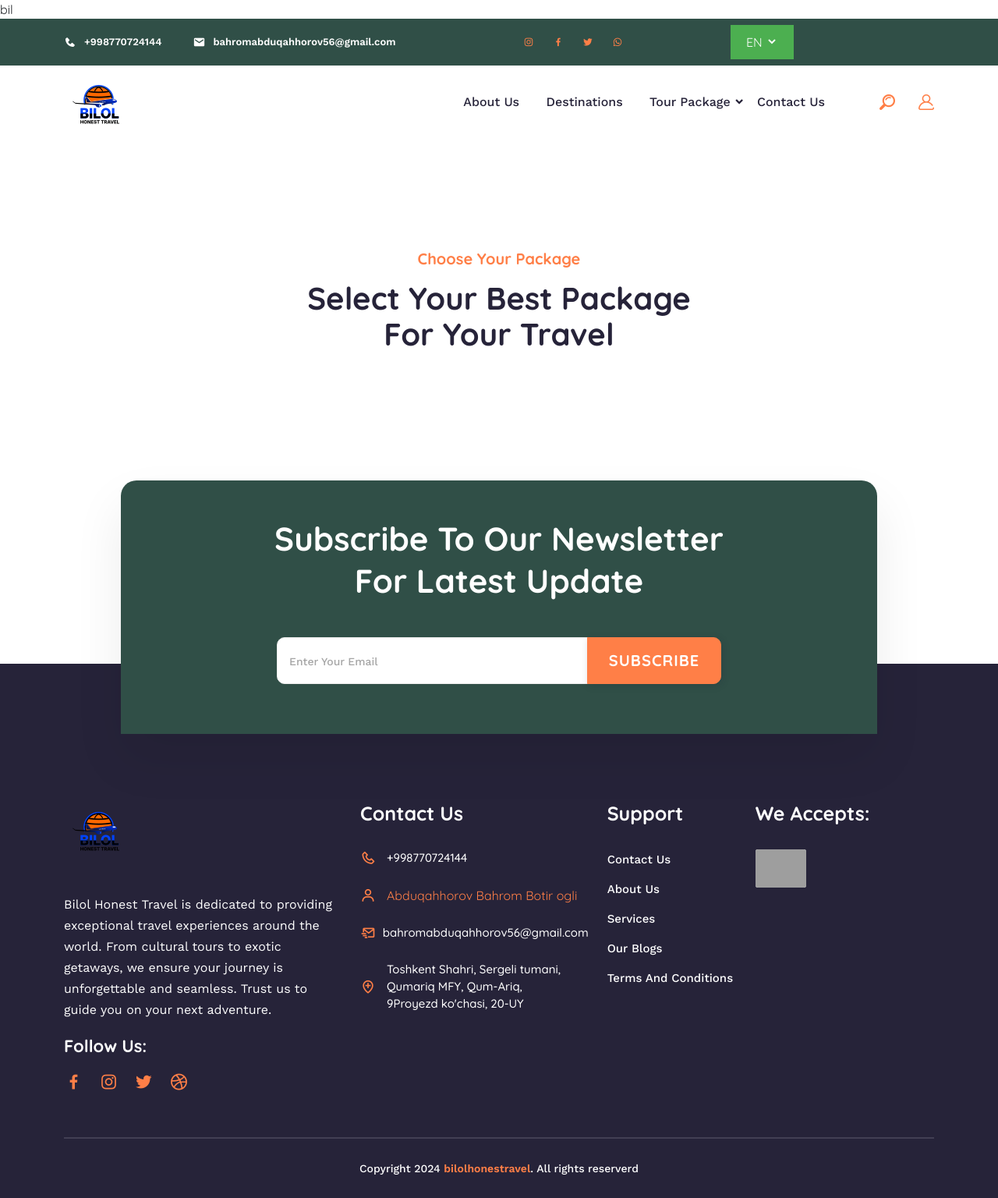
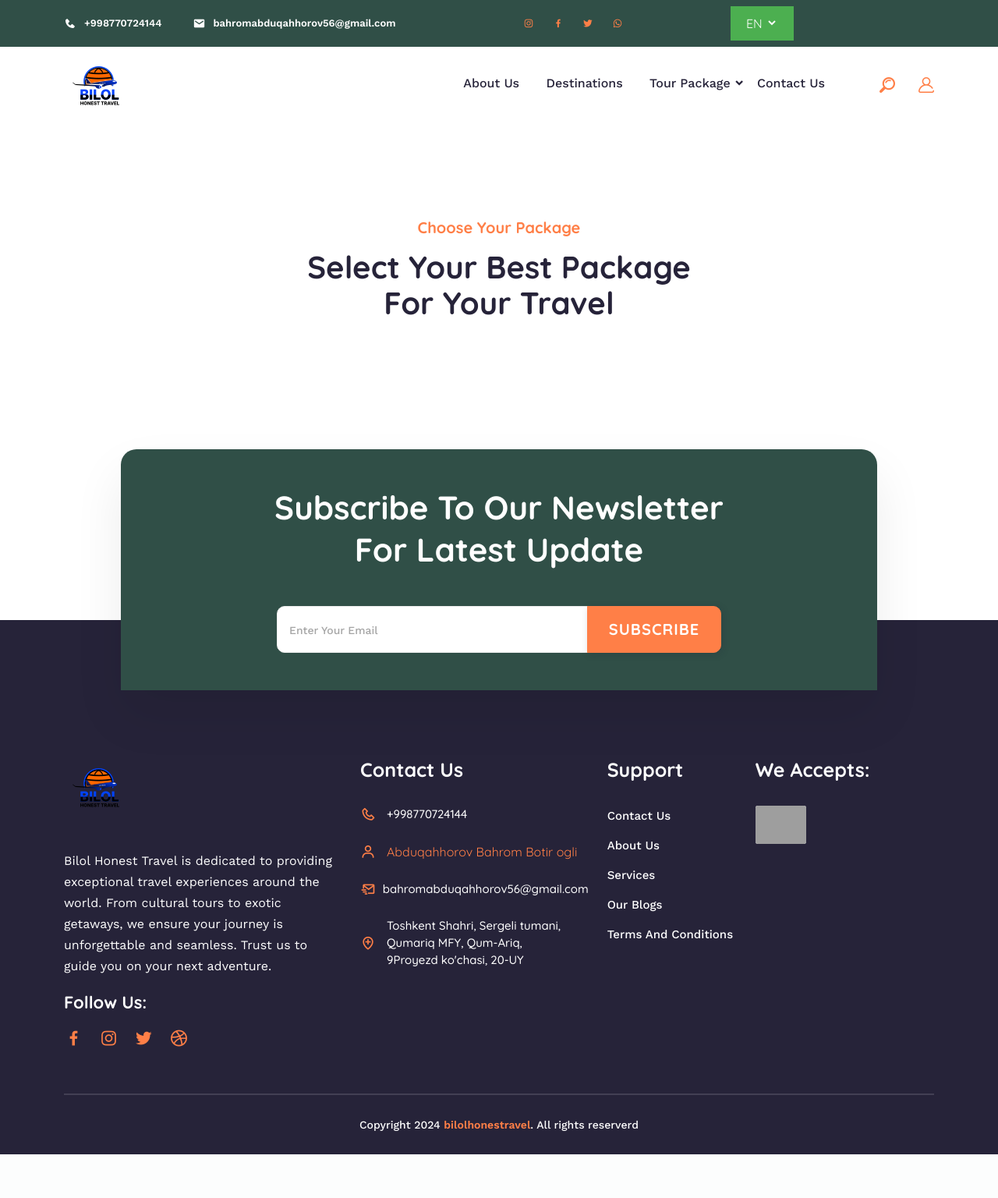
Before and after one commit to temirovv/travel-company, a Django app: page /en/ in a window 1280 px wide. Shown: the whole page at 78% size. After the commit the page ends 1480 px from the top, so only its background shows below. Run offline with Django 5.2, Linux system fonts and the light colour scheme; data that the repository does not hold is empty; parts of the project's set-up code (start-up, migrations or seed data) failed here and were passed over; some libraries are stand-ins or nearby versions; some web fonts are replaced; grey boxes are pictures that could not be loaded.

Commit message:
bugs fixed

```diff
--- a/templates/index.html
+++ b/templates/index.html
@@ -1,4 +1,4 @@
-bil{% load static %}
+{% load static %}
 {% load i18n %}
 {% load humanize %}
 
```
